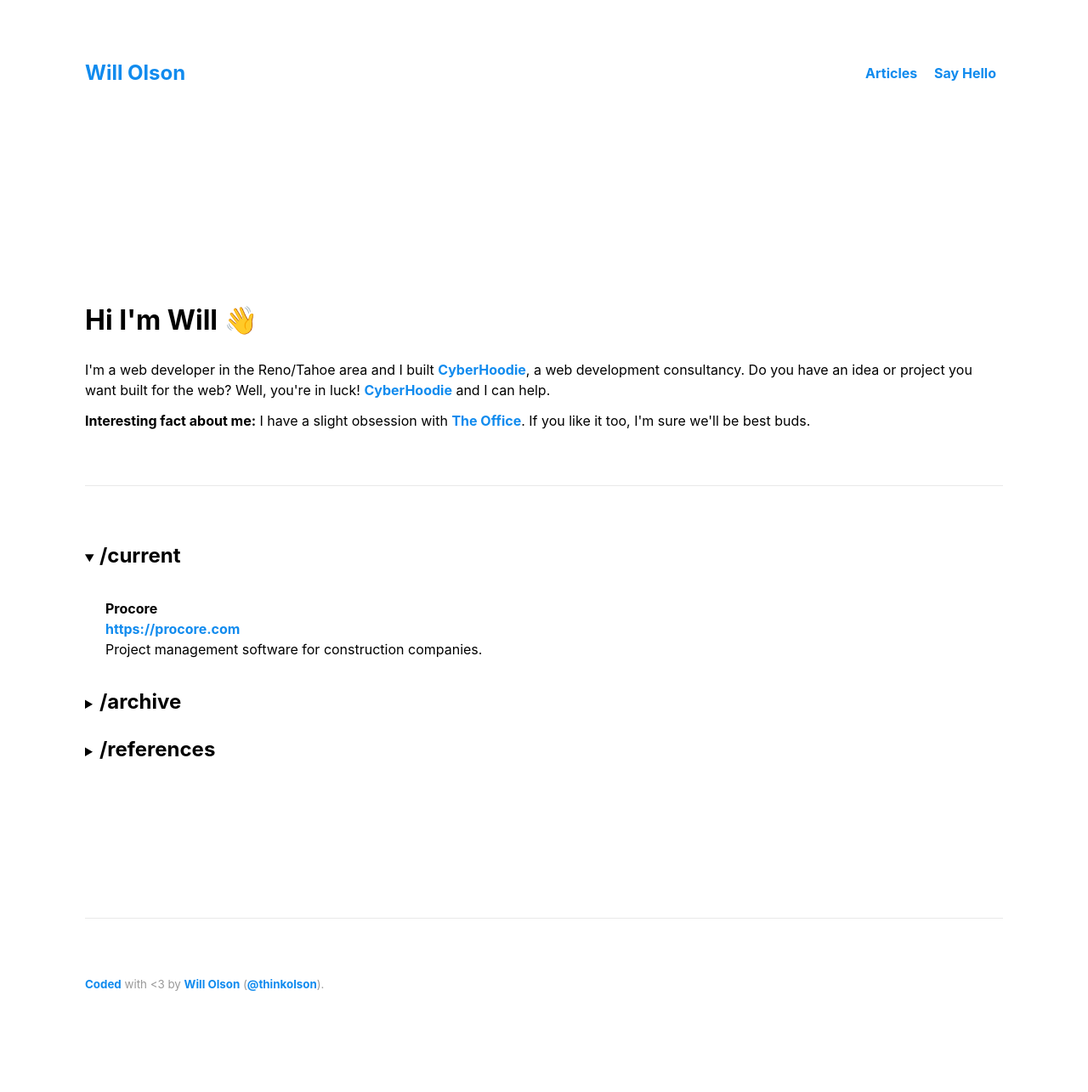
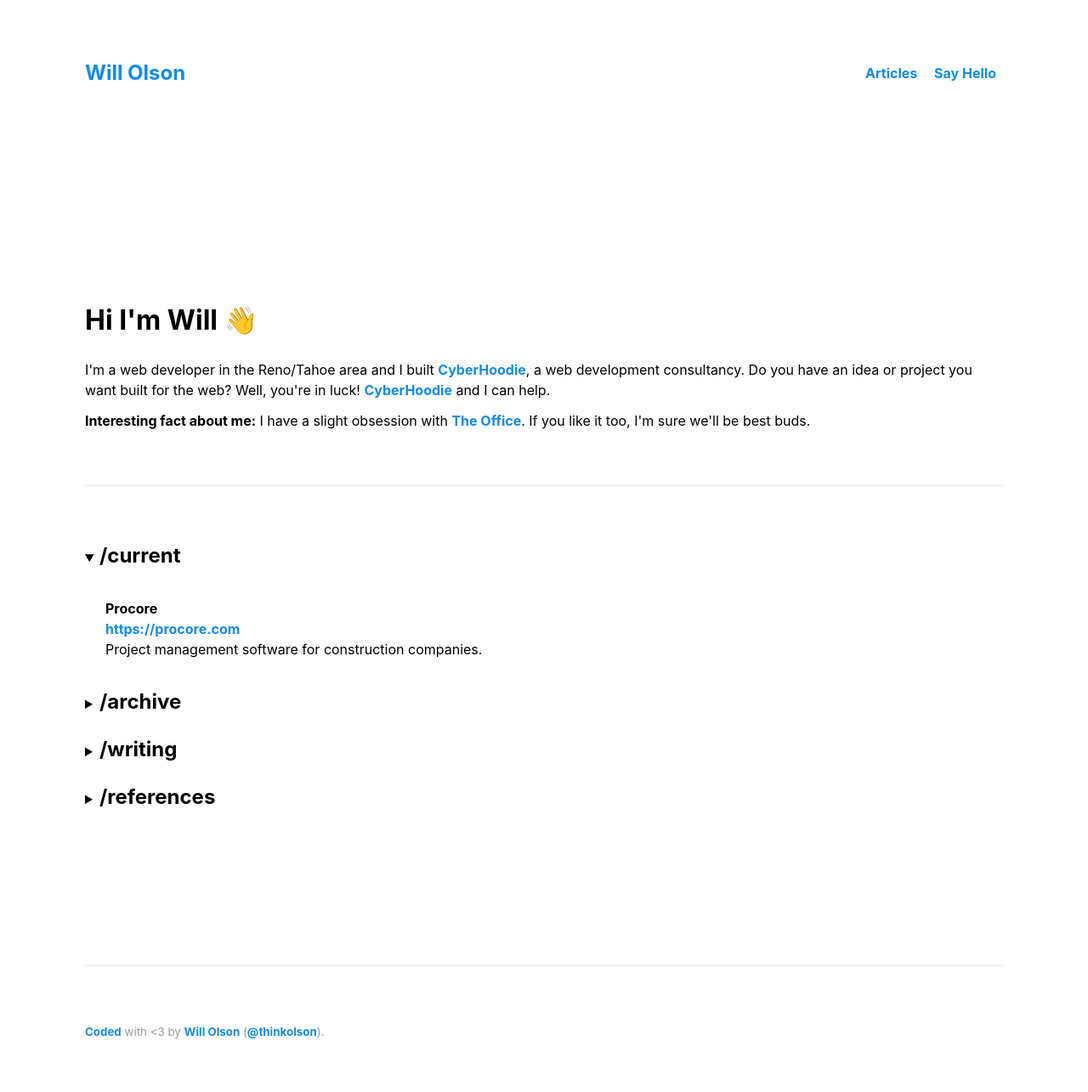
Before and after one commit to frankolson/willolson.io, a Jekyll site: the page built from index.html, in a window 1280 px wide. Shown: the whole page at 85% size. Built offline with Jekyll 4.4.1, drawn with Linux system fonts in a browser that asks for light colours; before the commit the page ends 1229 px from its top, so only the background shows below that.

Commit message:
Add section for blog sample to homepage

```diff
--- a/css/custom.css
+++ b/css/custom.css
@@ -7,6 +7,18 @@
   margin-top: 0;
 }
 
+.homepage-details .articles-section {
+  display: inline-block;
+}
+
+.homepage-details .articles-section ul {
+  margin: 0.75rem 0;
+}
+
+.homepage-details .articles-section ul {
+  padding: 0 1rem;
+}
+
 .homepage-details section {
   margin-left: 1.5rem;
   margin-bottom: 1.3rem;
--- a/index.html
+++ b/index.html
@@ -68,6 +68,30 @@ layout: default
 
 <details class="homepage-details">
   <summary>
+    <h2>/writing</h2>
+  </summary>
+
+  <section class="articles-section">
+    <ul>
+      {% for post in site.posts limit:5 %}
+      <li>
+        <a href="{{ post.url | prepend: site.baseurl }}">
+          {{ post.title }}
+        </a>
+      </li>
+      {% endfor %}
+
+      <li>
+        <a href="{{'/articles' | relative_url}}">
+          Find more...
+        </a>
+      </li>
+    </ul>
+  </section>
+</details>
+
+<details class="homepage-details">
+  <summary>
     <h2>/references</h2>
   </summary>
 
```
